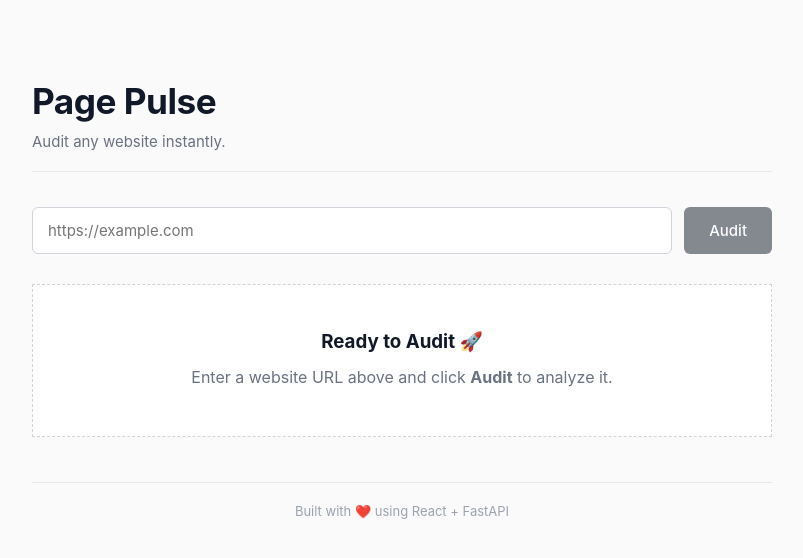
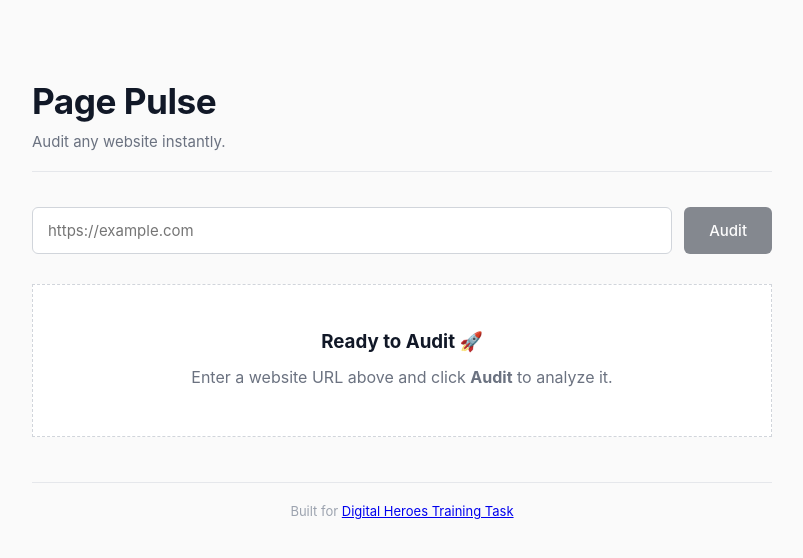
Before and after one commit to GayatriDarwade/page-pulse, a React (Vite) app in the folder page-pulse-frontend/: page / in a window 1280 px wide. Shown: the top 558 px of the page, without its empty margins (238-1041 px from the left). Built offline with nearby package versions, Linux system fonts and the light colour scheme.

Commit message:
Add Digital Heroes footer credit

```diff
--- a/page-pulse-frontend/src/App.jsx
+++ b/page-pulse-frontend/src/App.jsx
@@ -52,7 +52,14 @@ function App() {
         </div>
       )}
       <footer className="footer">
-      Built with ❤️ using React + FastAPI
+        Built for{" "}
+        <a
+          href="https://digitalheroesco.com"
+          target="_blank"
+          rel="noopener noreferrer"
+        >
+          Digital Heroes Training Task
+        </a>
       </footer>
     </div>
   );
```
